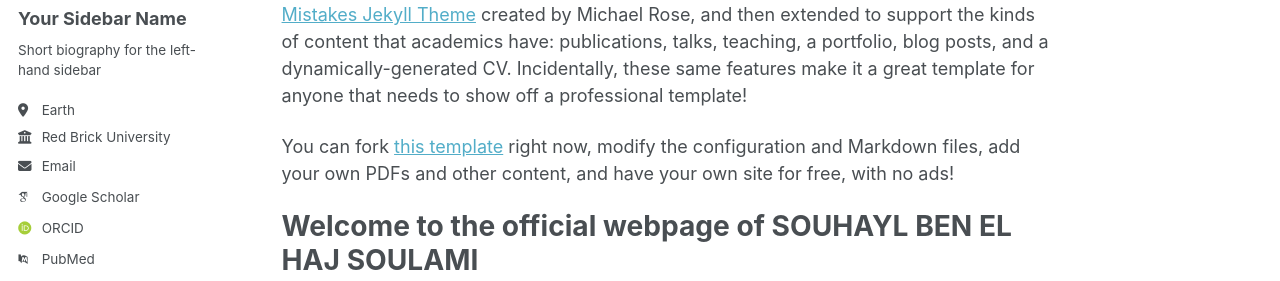
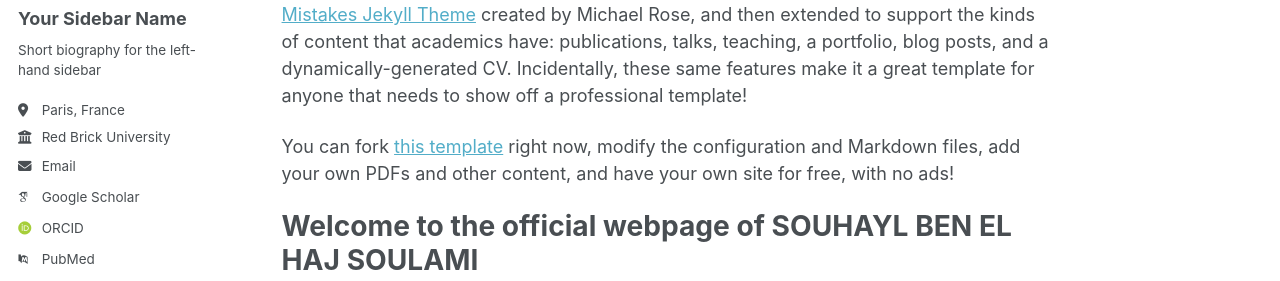
Before and after one commit to souhaylsoulami/souhaylsoulami.github.io, a Jekyll site: the page built from _pages/about.md, in a window 1280 px wide. Shown: the part 278-559 px from the top of the page. Built offline with Jekyll 4.4.1, drawn with Linux system fonts in a browser that asks for light colours; some web fonts are replaced; a script bundle is joined from its source files by our own code; library files that are not in the unit come from our copies.

Commit message:
Update _config.yml

```diff
--- a/_config.yml
+++ b/_config.yml
@@ -27,7 +27,7 @@
   name             : "Your Sidebar Name"
   pronouns         : # example: "she/her"
   bio              : "Short biography for the left-hand sidebar"
-  location         : "Earth"
+  location         : "Paris, France"
   employer         : "Red Brick University"
   uri              : # URL
   email            : "none@example.org"
@@ -38,7 +38,7 @@
   googlescholar    : "https://scholar.google.com/citations?user=UkgLNSIAAAAJ&hl=en&oi=sra"
   inspire-hep      : # URL
   impactstory      : # URL
-  orcid            : "https://orcid.org/yourorcidurl"
+  orcid            : "https://orcid.org/0009-0006-2085-9324"
   semantic         : # URL
   ssrn             : # URL
   pubmed           : "https://www.ncbi.nlm.nih.gov/pubmed/?term=john+snow"
```
